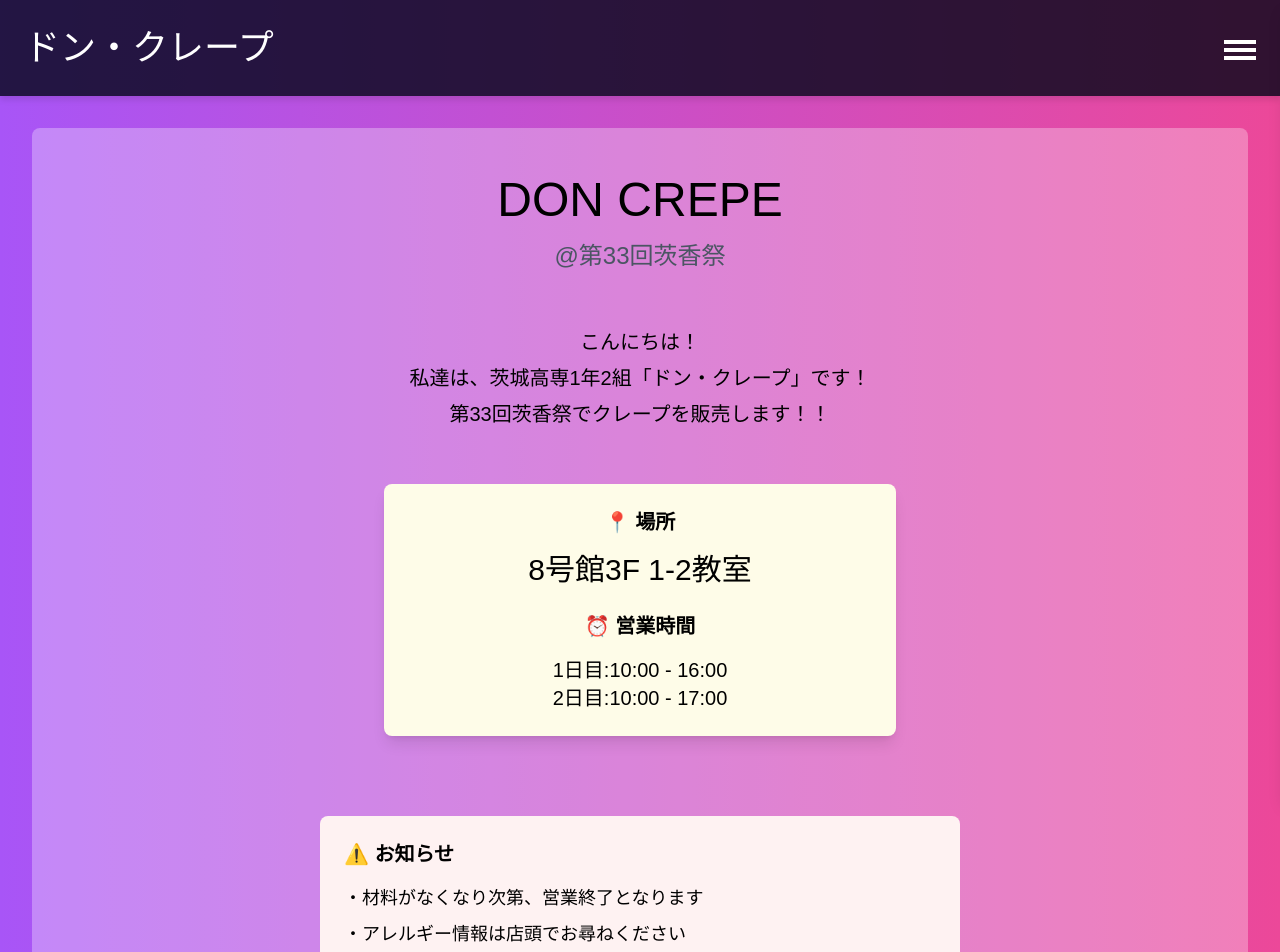
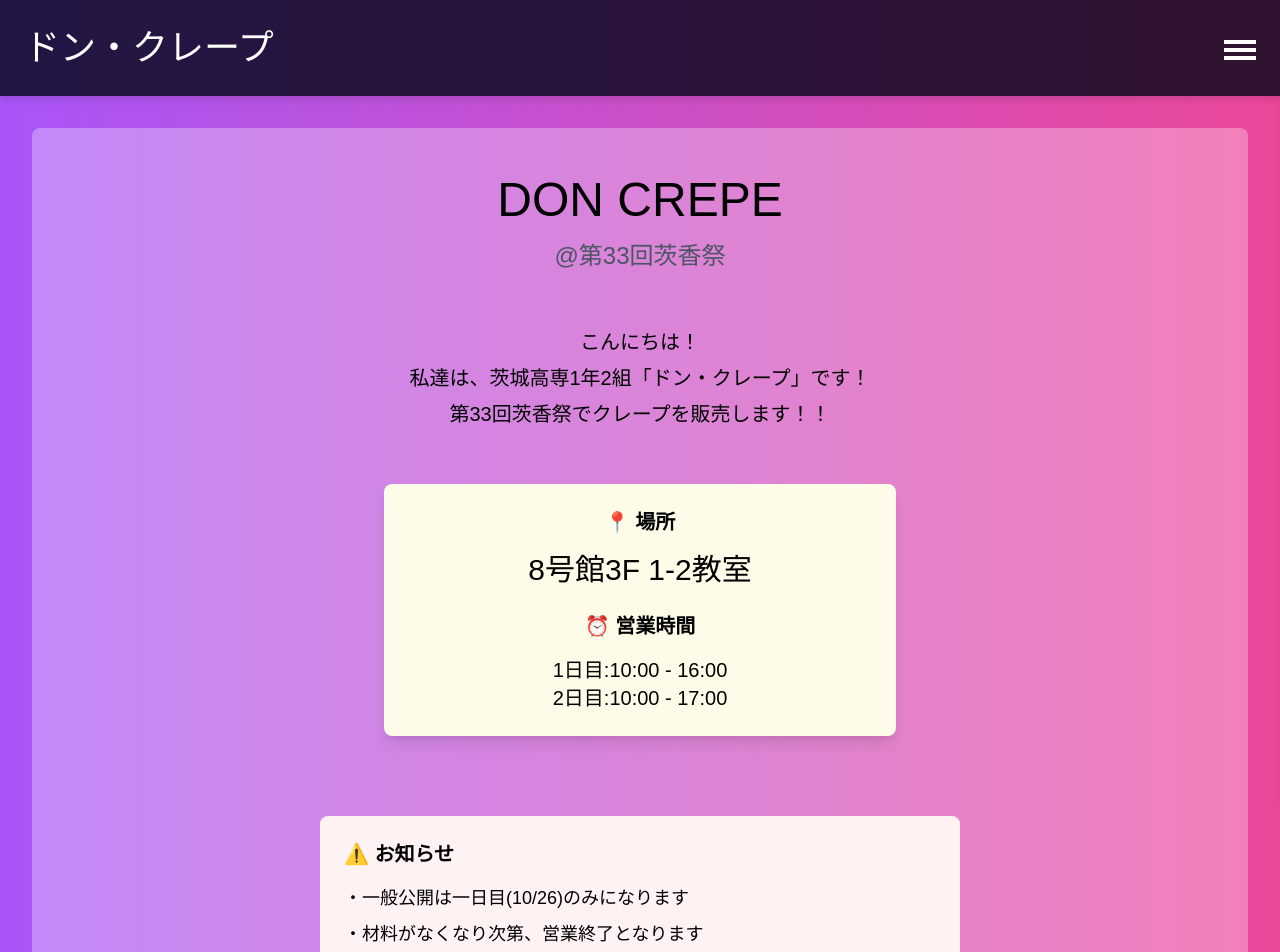
Before and after one commit to fukayatti0/don-crepe-shikosai33, a Next.js app: page / in a window 1280 px wide. Shown: the top 952 px of the page. Built offline with nearby package versions, Linux system fonts and the light colour scheme; a web font is replaced by a local one.

Commit message:
一般公開の日にちに関する注意事項を追加しました

```diff
--- a/src/app/page.jsx
+++ b/src/app/page.jsx
@@ -62,6 +62,7 @@ const HomePage = () => {
         <div className="bg-red-50 p-6 rounded-lg mb-8">
           <h2 className="text-xl font-bold mb-4">⚠️ お知らせ</h2>
           <ul className="space-y-2 text-lg">
+            <li>・一般公開は一日目(10/26)のみになります</li>
             <li>・材料がなくなり次第、営業終了となります</li>
             <li>・アレルギー情報は店頭でお尋ねください</li>
             <li>・お支払いは現金のみとなります</li>
```
